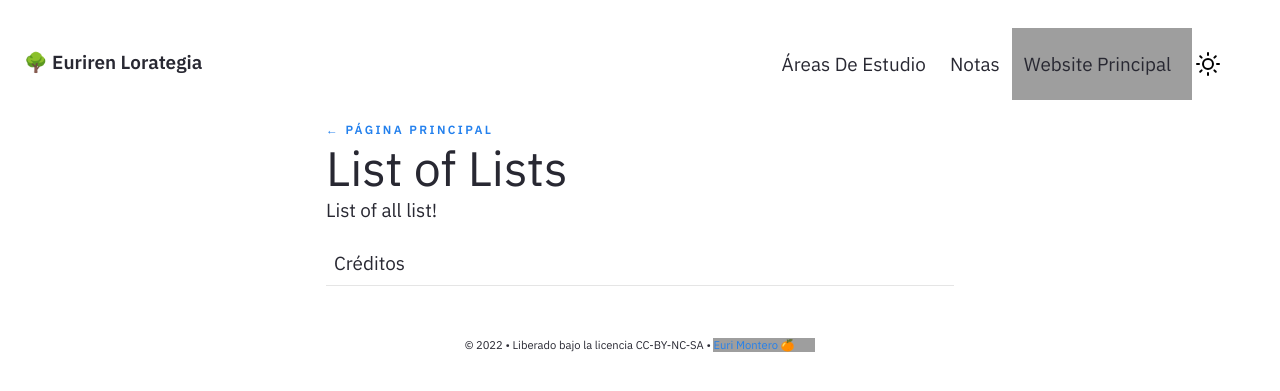
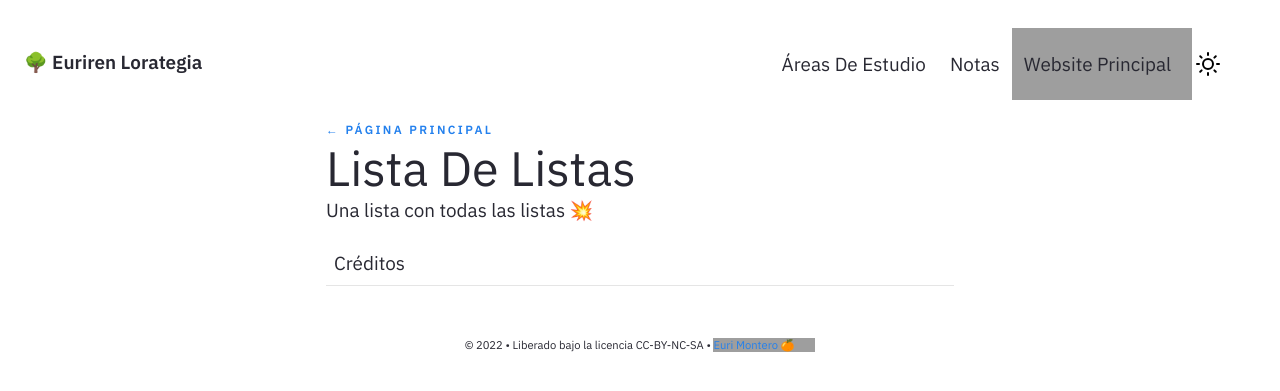
Before and after one commit to EuriNaiz/Lorategi, a Jekyll site: the page built from pages/lists.md, in a window 1280 px wide. Shown: the top 391 px of the page. Built offline with Jekyll 4.4.1, drawn with Linux system fonts in a browser that asks for light colours; grey boxes are pictures that could not be loaded.

Commit message:
ajustes menores

```diff
--- a/pages/lists.md
+++ b/pages/lists.md
@@ -1,8 +1,8 @@
 ---
 layout: Post
-permalink: /lists
-title: List of Lists
+permalink: /listas
+title: Lista De Listas
 feedformat: row
 ---
 
-List of all list!
+Una lista con todas las listas 💥
```
